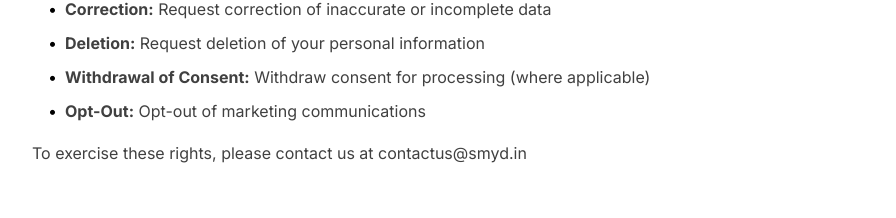
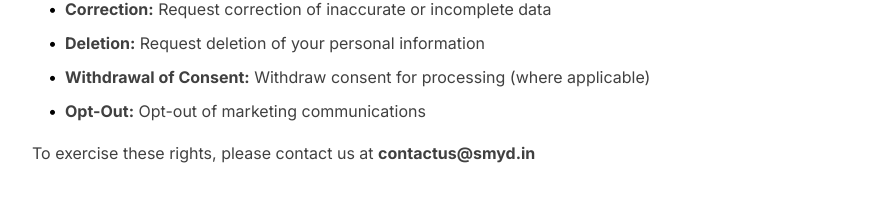
Before and after one commit to Suthan4/cmp--website, a Next.js app: page /privacy-policy in a window 1280 px wide. Shown: the part 2834-3052 px from the top of the page, without its empty margins (184-1080 px from the left). Built offline with nearby package versions, Linux system fonts and the light colour scheme.

Commit message:
strong added

```diff
--- a/src/components/legal/privacy-policy.tsx
+++ b/src/components/legal/privacy-policy.tsx
@@ -342,7 +342,8 @@ export default function PrivacyPolicy() {
             </li>
           </ul>
           <p className="mt-4">
-            To exercise these rights, please contact us at contactus@smyd.in
+            To exercise these rights, please contact us at{" "}
+            <strong>contactus@smyd.in</strong>
           </p>
         </Section>
 
--- a/src/components/legal/termsAndConditions.tsx
+++ b/src/components/legal/termsAndConditions.tsx
@@ -431,7 +431,7 @@ export default function TermsConditions() {
           <SubSection title="Termination by You">
             <p>
               You may terminate your account and stop using our services at any
-              time by contacting us at contactus@smyd.in
+              time by contacting us at <strong>contactus@smyd.in</strong>
             </p>
           </SubSection>
           <SubSection title="Termination by Us">
```
